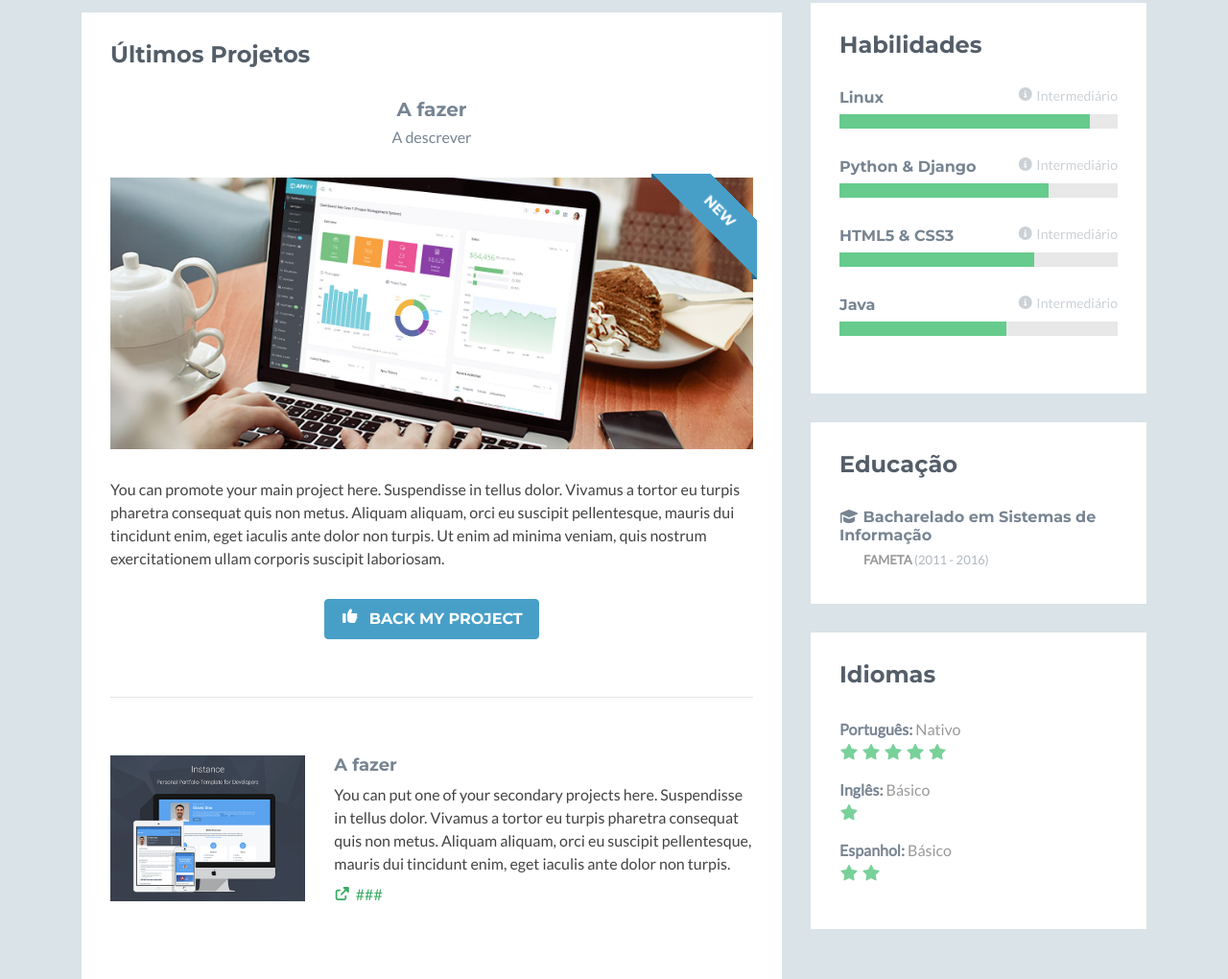
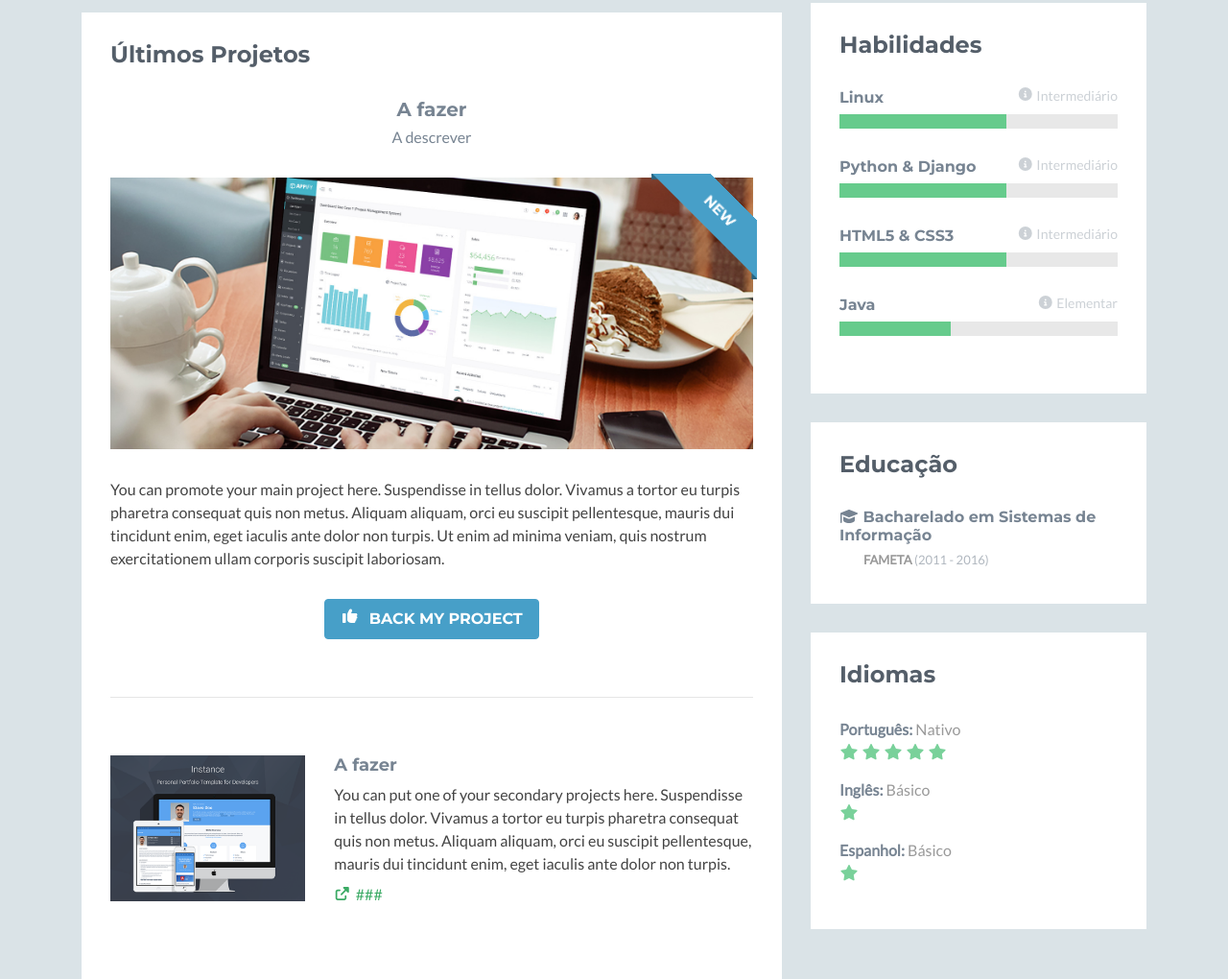
Before and after one commit to carlos-moreno/portfolio, a plain HTML site: page index.html in a window 1280 px wide. Shown: the part 578-1598 px from the top of the page at 96% size. Drawn offline with nearby package versions, Linux system fonts and the light colour scheme; no server answers; a script that the page names is missing; some icons are missing.

Commit message:
Update portfolio

```diff
--- a/index.html
+++ b/index.html
@@ -167,7 +167,7 @@
                                 <div class="item">
                                     <h3 class="level-title">Linux<span class="level-label" data-toggle="tooltip" data-placement="left" data-animation="true" title="You can use the tooltip to explain more about your skill level..."><i class="fas fa-info-circle"></i>Intermediário</span></h3>
                                     <div class="level-bar">
-                                        <div class="level-bar-inner" data-level="90%">
+                                        <div class="level-bar-inner" data-level="60%">
                                         </div>
                                     </div><!--//level-bar-->
                                 </div><!--//item-->
@@ -175,7 +175,7 @@
                                 <div class="item">
                                     <h3 class="level-title">Python &amp; Django<span class="level-label" data-toggle="tooltip" data-placement="left" data-animation="true" title="You can use the tooltip to explain more about your skill level..."><i class="fas fa-info-circle"></i>Intermediário</span></h3>
                                     <div class="level-bar">
-                                        <div class="level-bar-inner" data-level="75%">
+                                        <div class="level-bar-inner" data-level="60%">
                                         </div>
                                     </div><!--//level-bar-->
                                 </div><!--//item-->
@@ -183,15 +183,15 @@
                                 <div class="item">
                                     <h3 class="level-title">HTML5 &amp; CSS3<span class="level-label" data-toggle="tooltip" data-placement="left" data-animation="true" title="You can use the tooltip to explain more about your skill level..."><i class="fas fa-info-circle"></i>Intermediário</span></h3>
                                     <div class="level-bar">
-                                        <div class="level-bar-inner" data-level="70%">
+                                        <div class="level-bar-inner" data-level="60%">
                                         </div>
                                     </div><!--//level-bar-->
                                 </div><!--//item-->
 
                                 <div class="item">
-                                    <h3 class="level-title">Java<span class="level-label" data-toggle="tooltip" data-placement="left" data-animation="true" title="You can use the tooltip to explain more about your skill level..."><i class="fas fa-info-circle"></i>Intermediário</span></h3>
+                                    <h3 class="level-title">Java<span class="level-label" data-toggle="tooltip" data-placement="left" data-animation="true" title="You can use the tooltip to explain more about your skill level..."><i class="fas fa-info-circle"></i>Elementar</span></h3>
                                     <div class="level-bar">
-                                        <div class="level-bar-inner" data-level="60%">
+                                        <div class="level-bar-inner" data-level="40%">
                                         </div>
                                     </div><!--//level-bar-->
                                 </div><!--//item-->
@@ -228,7 +228,7 @@
                                 </li><!--//item-->
                                 <li class="item">
                                     <span class="title"><strong>Espanhol:</strong></span>
-                                    <span class="level">Básico <br class="visible-xs"/><i class="fas fa-star"></i> <i class="fas fa-star"></i> </span>
+                                    <span class="level">Básico <br class="visible-xs"/><i class="fas fa-star"></i> </span>
                                 </li><!--//item-->
                             </ul>
                         </div><!--//content-->
```
